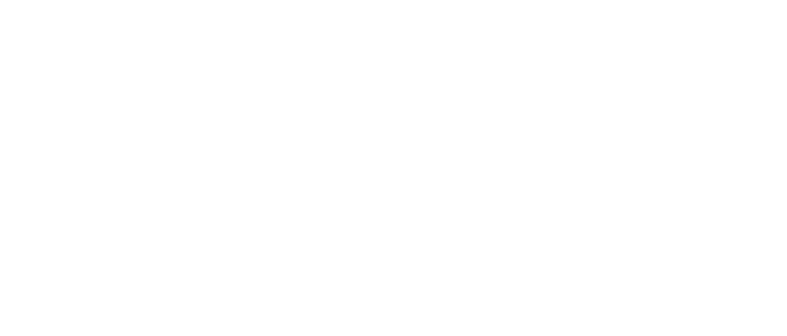
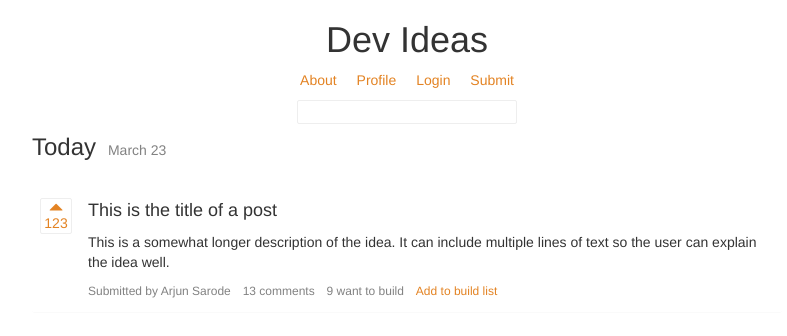
Before and after one commit to asarode/dev-ideas, a website: page public/index.html in a window 1280 px wide. Shown: the whole page, without its empty margins (233-1020 px from the left). Drawn offline with nearby package versions, Linux system fonts and the light colour scheme; some packages are replaced by stand-ins of ours; no server answers.

Commit message:
Posts showing in Angular app

```diff
--- a/app/models/posts.js
+++ b/app/models/posts.js
@@ -19,6 +19,10 @@ var PostSchema = new Schema({
 
 	commenters: [Schema.ObjectId],
 
+	buildCount: Number,
+
+	builders: [Schema.ObjectId],
+
 	lastCommentedAt: Date,
 
 	upvoteCount: Number,
--- a/app/models/users.js
+++ b/app/models/users.js
@@ -9,6 +9,8 @@ var UserSchema = new Schema({
 	name: String,
 
 	username: String,
+
+	infoTag: String,
 
 	avatarURL: String,
 
--- a/public/index.html
+++ b/public/index.html
@@ -4,22 +4,93 @@
 	<meta charset="UTF-8">
 	<title>Dev Ideas</title>
 
-	<!-- FOR ANGULAR ROUTING -->
-	<base href="/">
 
 	<!-- CSS  -->
 	<!-- load bootstrap from CDN and custom CSS -->
 	<link rel="stylesheet" href="//maxcdn.bootstrapcdn.com/bootstrap/3.3.2/css/bootstrap.min.css">
-	<link rel="stylesheet" href="//cdnjs.cloudflare.com/ajax/libs/animate.css/3.1.1/animate.min.css">
 	<link rel="stylesheet" href="css/index.css">
 
 	<!-- JS -->
-	<!-- load angular and angular-route via CDN -->
-	<script src="//ajax.googleapis.com/ajax/libs/angularjs/1.3.8/angular.js"></script>
-	<script src="//ajax.googleapis.com/ajax/libs/angularjs/1.3.8/angular-route.js"></script>
+	<script src="js/angular.js"></script>
+	<script src="js/postService.js"></script>
+	<script src="js/app.js"></script>
 </head>
 
-<body>
+<body ng-app="DevIdeasApp" ng-controller="mainController as main">
+	<header class="container">
+		<h1>Dev Ideas</h1>
+		<ul>
+			<li><a href="">About</a></li>
+			<li><a href="">Profile</a></li>
+			<li><a href="">Login</a></li>
+			<li><a href="">Submit</a></li>
+		</ul>
+	</header>
+	<div class="container search">
+		<input type="text">
+	</div>
+	<div class="container posts">
+		<div class="day-container">
+			<div class="day-title">
+				<h4>Today</h4>
+				<span class="text-minor">March 23</span>
+			</div>
+			<ul class="posts-group">
+				<li class="post" ng-repeat="post in main.posts">
+					<div class="post-wrap">
+						<div class="post-upvote-button">
+							<a href="" class="upvote-button">
+								<span class="upvote-arrow glyphicon glyphicon-triangle-top"></span>
+								<span class="upvote-count">{{ post.upvoteCount }}</span>
+							</a>
+						</div>
+						<div class="post-content">
+							<div class="post-content-wrap">
+								<div class="post-title">
+									{{ post.title }}
+								</div>
+								<div class="post-description">
+									{{ post.body }}
+								</div>
+							</div>
+							<div class="post-interaction">
+								<span>Submitted by {{ post.author }}</span>
+								<span>{{ post.commentCount }} comments</span>
+								<span>{{ post.buildCount }} want to build</span>
+								<span><a href="">Add to build list</a></span>
+							</div>
+						</div>
+					</div>
+				</li>
+				<li class="post">
+					<div class="post-wrap">
+						<div class="post-upvote-button">
+							<a href="" class="upvote-button">
+								<span class="upvote-arrow glyphicon glyphicon-triangle-top"></span>
+								<span class="upvote-count">123</span>
+							</a>
+						</div>
+						<div class="post-content">
+							<div class="post-content-wrap">
+								<div class="post-title">
+									This is the title of a post
+								</div>
+								<div class="post-description">
+									This is a somewhat longer description of the idea. It can include multiple lines of text so the user can explain the idea well.
+								</div>
+							</div>
+							<div class="post-interaction">
+								<span>Submitted by Arjun Sarode</span>
+								<span>13 comments</span>
+								<span>9 want to build</span>
+								<span><a href="">Add to build list</a></span>
+							</div>
+						</div>
+					</div>
+				</li>
+			</ul>
+		</div>
+	</div>
 </body>
 
 </html>
--- /dev/null
+++ b/public/js/app.js
@@ -0,0 +1,10 @@
+angular.module('DevIdeasApp', ['postService'])
+
+.controller('mainController', function($scope, Posts) {
+
+	var vm = this;
+	Posts.all()
+		.success(function(data) {
+			vm.posts = data;
+		});
+});
--- /dev/null
+++ b/public/js/postService.js
@@ -0,0 +1,11 @@
+angular.module('postService', [])
+
+.factory('Posts', function($http, $q) {
+	var Posts = {};
+
+	Posts.all = function() {
+		return $http.get('/posts');
+	};
+
+	return Posts;
+});
--- a/public/stylus/index.styl
+++ b/public/stylus/index.styl
@@ -1,3 +1,96 @@
-.post-item {
-	border-bottom: 1px solid #eee;
-}
+a
+	color: #E38323
+a:hover
+	color: #E38323
+
+.container
+	max-width: 780px
+
+.text-minor
+	color: #828282
+
+border-minor = 1px solid #fafafa
+
+header
+	h1
+		text-align: center
+	ul
+		list-style: none
+		padding-left: 0
+		display: block
+		text-align: center
+	li
+		display: inline
+		padding: 4px 8px
+
+.search
+	text-align: center
+	input
+		width: 220px
+		border-radius: 2px
+		border: 1px solid #eee
+
+.day-title
+	margin-bottom: 16px
+	h4
+		font-size: 24px
+		font-weight: normal
+		display: inline-block
+	.text-minor
+		margin-left: 8px
+
+.posts-group
+	list-style: none
+	padding-left: 0
+
+.post
+	border-radius: 3px
+	border-bottom: border-minor
+
+.post:hover
+		cursor: pointer
+		background-color: #FFFDF7
+
+.post-wrap
+	padding: 12px 8px
+	display: flex
+	align-items: flex-start
+
+.post-upvote-button
+	flex: 0 0 32px
+	border: 1px solid #eee
+	border-radius: 2px
+	background-color: #fff
+	:hover
+		background-color: #eee
+
+.upvote-button
+	display: block
+	text-align: center
+	span
+		display: block
+
+.upvote-button:hover
+	text-decoration: none
+
+.post-content
+	padding-left: 16px
+
+.post-title
+	font-size: 18px
+
+.post-description
+	margin-top: 8px
+
+.post-interaction
+	margin-top: 8px
+	// border-top: 1px solid #fafafa
+	span
+		padding-right: 8px
+		@extend .text-minor
+		font-size: 12px
+
+// .post-build-button
+// 	position: absolute
+// 	top: 12px
+// 	right: -53px
--- a/server.js
+++ b/server.js
@@ -73,6 +73,7 @@ passport.use(new githubStrategy({
 					oauthID: profile.id,
 					name: profile.displayName,
 					username: profile.username,
+					infoTag: '',
 					avatarURL: profile._json.avatar_url,
 					profileURL: profile.profileUrl,
 					createdAt: Date.now(),
@@ -118,6 +119,14 @@ app.get('/logout', function(req, res) {
 	req.logout();
 	res.redirect('/');
 });
+app.get('/posts', function(req, res) {
+	// return all post objects
+	Post.find().sort('-postedAt').exec(function(err, data) {
+		if (err) res.send(err);
+
+		res.json(data);
+	});
+});
 // var router = require('./app/routes')(app, express);
 // app.use('/api', router);
 
```
Also changed, not shown: public/css/index.css, public/img/avatar.jpg (added).
